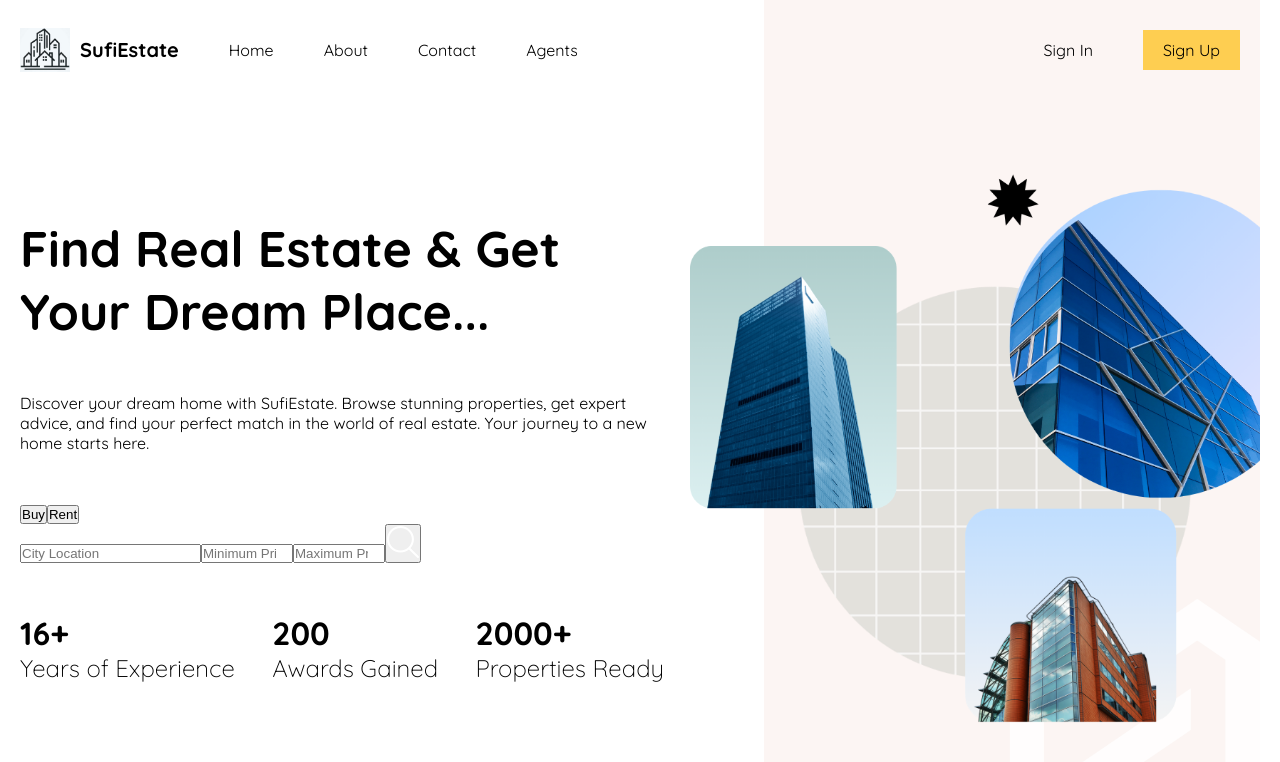
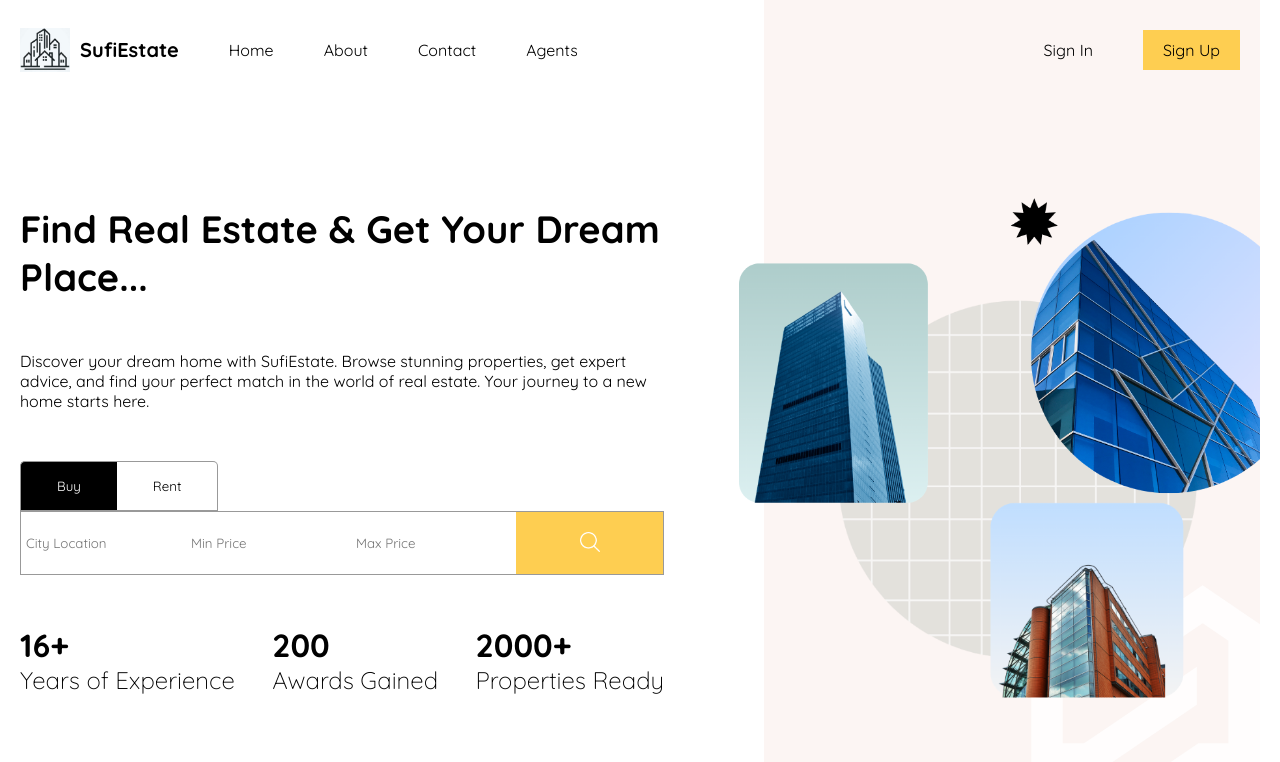
Before and after one commit to SufiyanX/Real-Estate-MERN, a React (Vite) app in the folder client/: page / in a window 1280 px wide. Shown: the top 762 px of the page. Built offline with nearby package versions, Linux system fonts and the light colour scheme.

Commit message:
Search bar implemented

```diff
--- a/client/src/components/navbar/navbar.scss
+++ b/client/src/components/navbar/navbar.scss
@@ -63,7 +63,6 @@
       background-color: transparent;
     }
 
-
     .register {
       padding: 10px 20px;
       margin-right: 20px;
--- a/client/src/components/searchbar/SearchBar.jsx
+++ b/client/src/components/searchbar/SearchBar.jsx
@@ -1,13 +1,37 @@
-import React from "react";
+import React, { useState } from "react";
 import "./SearchBar.scss";
 import SearchIcon from "../../assets/icons/search.png";
 
+const types = ["buy", "rent"];
+
 function SearchBar() {
+  const [query, setQuery] = useState({
+    type: "buy",
+    location: "",
+    minPrice: 0,
+    maxPrice: 0,
+  });
+
+  const switchType = (val) => {
+    setQuery((prev) => ({
+      ...prev,
+      type: val,
+    }));
+  };
+
   return (
     <div className="searchBar">
       <div className="type">
-        <button>Buy</button>
-        <button>Rent</button>
+        {types.map((type, index) => {
+          return (
+            <button
+              onClick={() => switchType(type)}
+              className={query.type === type ? "active" : ""}
+            >
+              {type}
+            </button>
+          );
+        })}
       </div>
       <form>
         <input type="text" name="location" placeholder="City Location" />
@@ -16,14 +40,14 @@
           name="minPrice"
           min={0}
           max={1000000}
-          placeholder="Minimum Price"
+          placeholder="Min Price"
         />
         <input
           type="number"
           name="maxPrice"
           min={0}
           max={1000000}
-          placeholder="Maximum Price"
+          placeholder="Max Price"
         />
         <button>
           <img src={SearchIcon} alt="" />
--- a/client/src/components/searchbar/SearchBar.scss
+++ b/client/src/components/searchbar/SearchBar.scss
@@ -0,0 +1,91 @@
+@import "../../main_styles/responsive.scss";
+
+.searchBar {
+  .type {
+    @include sm {
+      margin-bottom: 5px;
+    }
+
+    button {
+      border: 1px solid #999;
+      border-bottom: none;
+      padding: 16px 36px;
+      cursor: pointer;
+      background-color: white;
+      text-transform: capitalize;
+      font-family: inherit;
+
+      &.active {
+        background-color: black;
+        color: white;
+      }
+
+      &:first-child {
+        border-top-left-radius: 5px;
+        border-right: none;
+        border-bottom: 1px solid #999;
+      }
+
+      &:last-child {
+        border-top-right-radius: 5px;
+        border-left: none;
+        border-bottom: 1px solid #999;
+      }
+    }
+  }
+
+  form {
+    display: flex;
+    justify-content: space-between;
+    height: 64px;
+    border: 1px solid #999;
+    gap: 5px;
+
+    @include sm {
+      flex-direction: column;
+      border: none;
+    }
+
+    input {
+      border: none;
+      padding: 0px 10px;
+      width: 200px;
+      font-family: inherit;
+
+      @include lg {
+        padding: 0px 5px;
+        width: 160px;
+      }
+
+      @include sm {
+        padding: 14px 10px;
+        width: 100%;
+        border: 1px solid #999;
+        border-radius: 5px;
+      }
+
+      //   @include md {
+      //     padding: 0px 10px;
+      //     width: auto;
+      //   }
+    }
+
+    button {
+      border: none;
+      flex: 1;
+      cursor: pointer;
+      background-color: #fece51;
+
+      @include sm {
+        padding: 10px 0px;
+        border-radius: 5px;
+      }
+    }
+
+    img {
+      height: 20px;
+      width: 20px;
+      margin: 10px;
+    }
+  }
+}
--- a/client/src/routes/home-page/HomePage.scss
+++ b/client/src/routes/home-page/HomePage.scss
@@ -1,3 +1,5 @@
+@import "../../main_styles/responsive.scss";
+
 .homePage {
   display: flex;
   justify-content: space-between;
@@ -15,6 +17,13 @@
       position: absolute;
       right: 0;
 
+      @include lg {
+        width: 105%;
+      }
+    }
+
+    @include md {
+      display: none;
     }
   }
 
@@ -30,8 +39,17 @@
       // align-items: center;
       gap: 50px;
 
+      @include md {
+        padding-right: 0px;
+        justify-content: flex-start;
+      }
+
       .title {
         font-size: 50px;
+
+        @include lg {
+          font-size: 38px;
+        }
       }
 
       .boxes {
@@ -39,14 +57,30 @@
         justify-content: space-between;
         align-items: center;
 
+        @include sm {
+          flex-direction: column;
+          gap: 26px;
+        }
+
         .box {
+          @include sm {
+            display: none;
+            // display: flex;
+            // flex-direction: column;
+            // align-items: center;
+          }
+
           h2 {
-                        // color: rgb(77, 74, 74);
             font-weight: 300;
+          }
+
+          h1 {
+            @include lg {
+              font-size: 32px;
             }
           }
         }
       }
-
     }
   }
+}
```
Also changed, not shown: 1 other file (tests, documents, lock files or other folders). Lines whose indentation alone changed are shown as unchanged.
